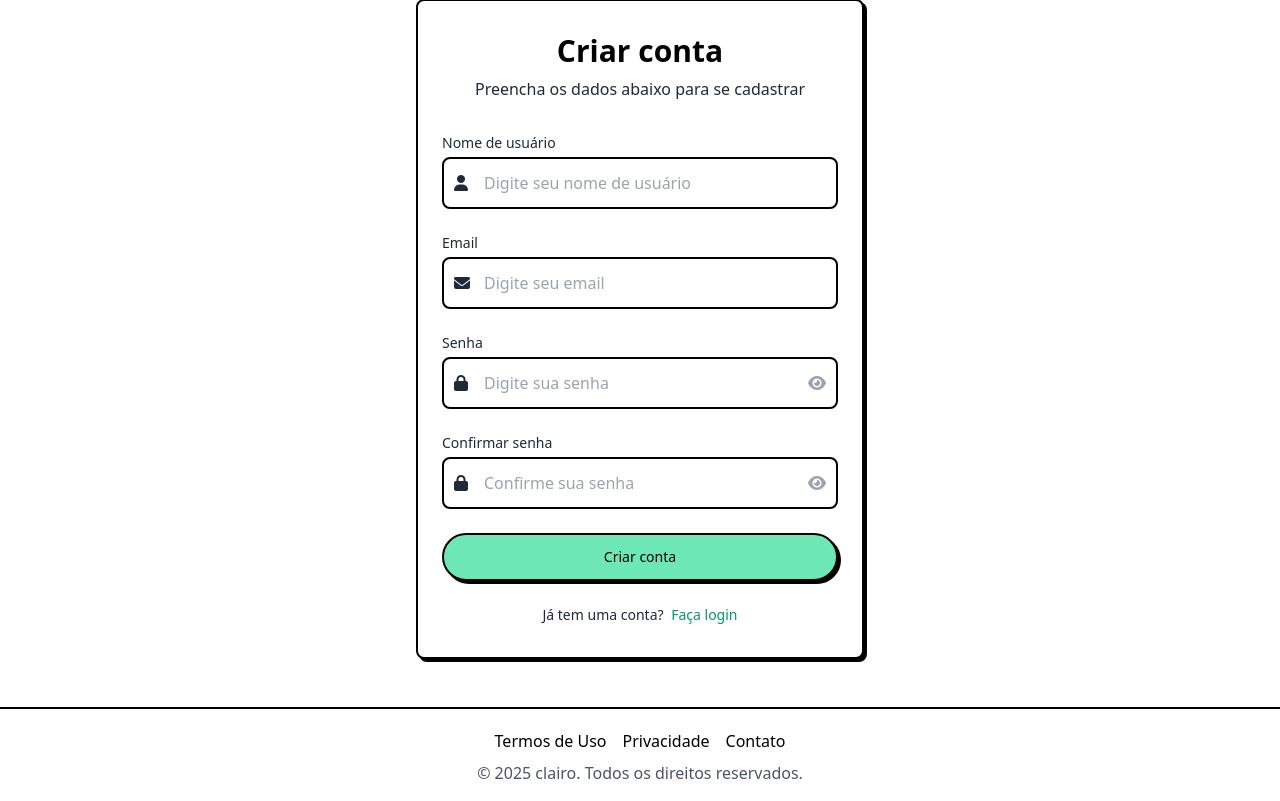
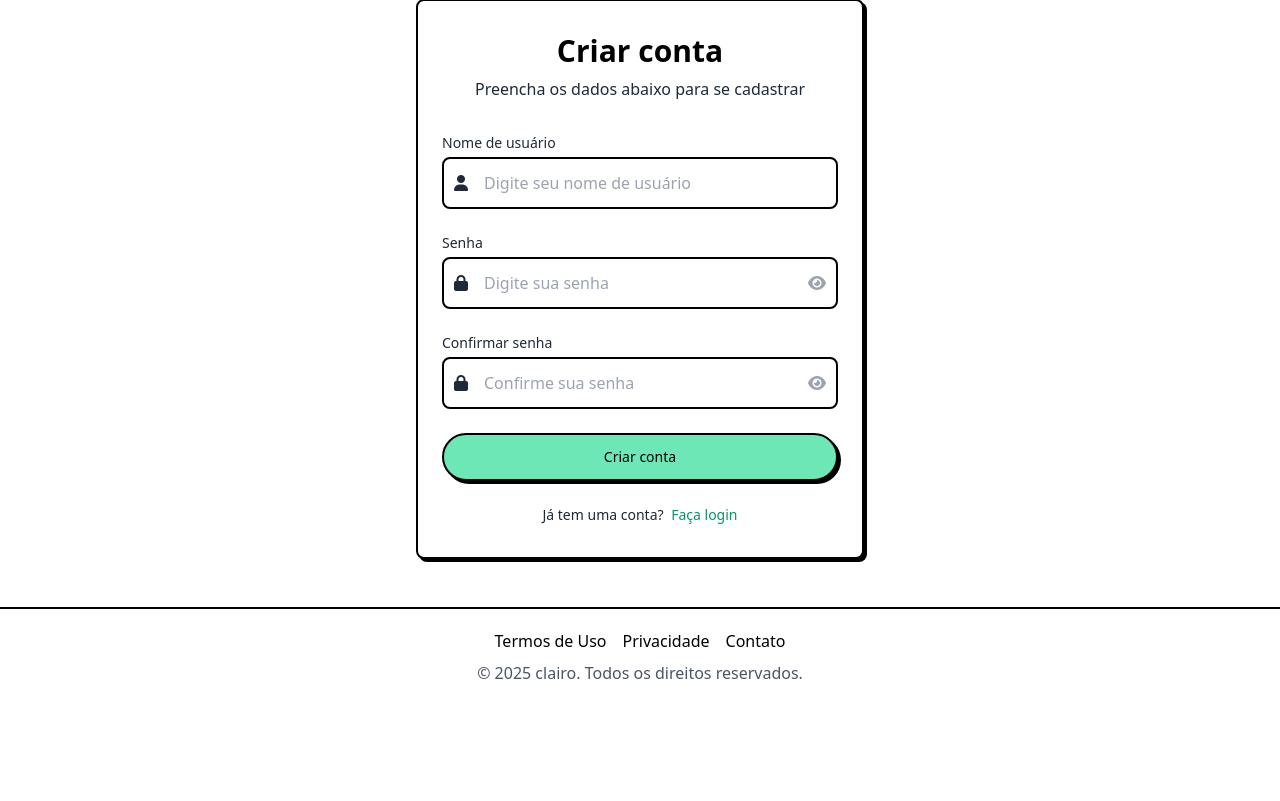
Before and after one commit to ma-alves/clairo, a Django app: page /accounts/signup/ in a window 1280 px wide. Shown: the part 119-920 px from the top of the page. After the commit the page ends 798 px from the top, so only its background shows below. Run offline with Django 5.2, Linux system fonts and the light colour scheme; some libraries are stand-ins or nearby versions.

Commit message:
Email removido ao cadastrar usuário

```diff
--- a/accounts/forms.py
+++ b/accounts/forms.py
@@ -4,27 +4,21 @@ from django.contrib.auth.models import User
 
 
 class SignUpForm(UserCreationForm):
-    email = forms.EmailField(required=True)
+    # email = forms.EmailField(required=True)
 
     class Meta:
         model = User
-        fields = ("username", "email", "password1", "password2")
+        fields = ("username", "password1", "password2")
 
     def __init__(self, *args, **kwargs):
         super().__init__(*args, **kwargs)
         # Personalizar mensagens de ajuda
-        self.fields['username'].help_text = None
-        self.fields['password1'].help_text = None
-        self.fields['password2'].help_text = None
+        self.fields['username'].help_text = None # type: ignore
+        self.fields['password1'].help_text = None # type: ignore
+        self.fields['password2'].help_text = None # type: ignore
 
-    def clean_email(self):
-        email = self.cleaned_data.get('email')
-        if User.objects.filter(email=email).exists():
-            raise forms.ValidationError("Este email já está em uso.")
-        return email
-
-    def clean_username(self):
-        username = self.cleaned_data.get('username')
-        if User.objects.filter(username=username).exists():
-            raise forms.ValidationError("Este nome de usuário já está em uso.")
-        return username
+    # def clean_email(self):
+    #     email = self.cleaned_data.get('email')
+    #     if User.objects.filter(email=email).exists():
+    #         raise forms.ValidationError("Este email já está em uso.")
+    #     return email
--- a/accounts/views.py
+++ b/accounts/views.py
@@ -19,4 +19,4 @@ def signup_view(request):
     else:
         form = SignUpForm()
 
-    return render(request, 'registration/signup.html', {'form': form})
+    return render(request, 'registration/signup.html', { 'form': form })
--- a/templates/registration/signup.html
+++ b/templates/registration/signup.html
@@ -11,6 +11,12 @@
 
     .input-field:focus {
         box-shadow: 0 0 0 3px rgba(59, 130, 246, 0.3);
+    }
+
+    .error-message {
+        color: #dc2626; /* Red-600 */
+        font-size: 0.875rem; /* text-sm */
+        margin-top: 0.25rem; /* mt-1 */
     }
 </style>
 {% endblock %}
@@ -41,7 +47,7 @@
                     </div>
                     {% endif %}
                 </div>
-                <div>
+                <!-- <div>
                     <label for="id_email" class="block text-sm font-medium text-gray-800 mb-1">Email</label>
                     <div class="relative">
                         <div class="absolute inset-y-0 left-0 pl-3 flex items-center pointer-events-none">
@@ -56,7 +62,7 @@
                         {{ form.email.errors.0 }}
                     </div>
                     {% endif %}
-                </div>
+                </div> -->
                 <!-- Campo Senha 1 -->
                 <div>
                     <label for="id_password1" class="block text-sm font-medium text-gray-800 mb-1">Senha</label>
```
Also changed, not shown: notas.txt (+2 -5 lines).
